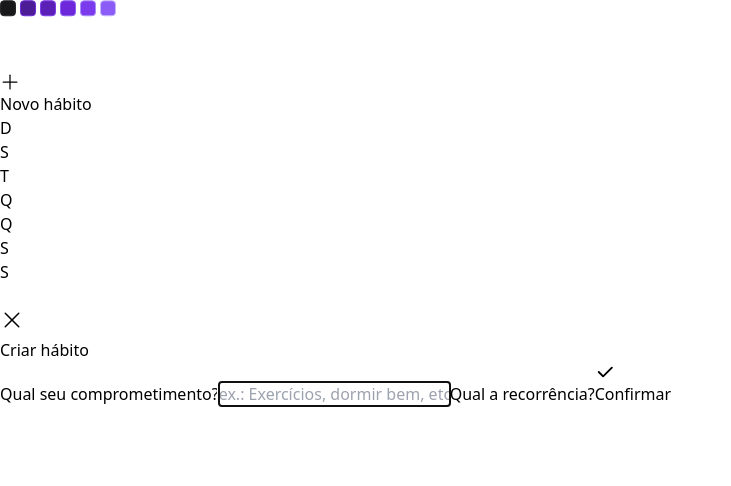
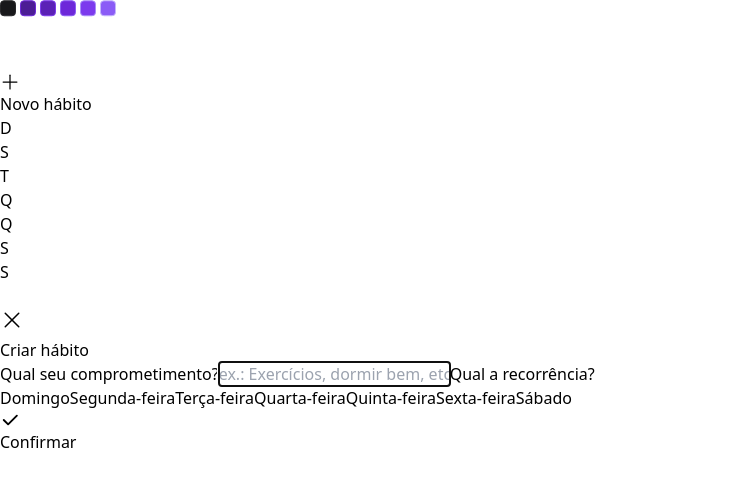
Before and after one commit to marianefelix/habits, a React (Vite) app in the folder web/: page / in a window 1280 px wide. Both pictures are taken after a click on the button "Novo hábito". Shown: the top 486 px of the page, without its empty margins (0-731 px from the left). Built offline with nearby package versions, Linux system fonts and the light colour scheme.

Commit message:
:sparkles: feat: create the checkbox component
- create and add the checkbox component in Habit Day Popover and
  New Habit Form

```diff
--- a/web/package.json
+++ b/web/package.json
@@ -9,6 +9,7 @@
     "preview": "vite preview"
   },
   "dependencies": {
+    "@radix-ui/react-checkbox": "^1.0.1",
     "@radix-ui/react-dialog": "^1.0.2",
     "@radix-ui/react-popover": "^1.0.3",
     "clsx": "^1.2.1",
--- /dev/null
+++ b/web/src/components/Checkbox.tsx
@@ -0,0 +1,25 @@
+import * as CheckboxRadix from '@radix-ui/react-checkbox';
+import { Check } from 'phosphor-react';
+import React from 'react';
+
+interface CheckboxProps {
+    children: React.ReactNode;
+}
+
+export const Checkbox = ({ children }: CheckboxProps) => {
+    return (
+        <CheckboxRadix.Root
+            className="flex items-center gap-3 group"
+        >
+            <div className="h-8 w-8 rounded-lg
+                flex items-center justify-center
+                bg-zinc-900 border-2 border-zinc-800 group-data-[state=checked]:bg-green-500 group-data-[state=checked]:border-green-500"
+            >
+                <CheckboxRadix.Indicator>
+                    <Check size={20} className="text-white" />
+                </CheckboxRadix.Indicator>
+            </div>
+            {children}
+        </CheckboxRadix.Root>
+    );
+};
--- a/web/src/components/HabitDay.tsx
+++ b/web/src/components/HabitDay.tsx
@@ -1,5 +1,6 @@
 import * as Popover from '@radix-ui/react-popover';
 import clsx from 'clsx';
+import { Checkbox } from './Checkbox';
 import { ProgressBar } from './ProgressBar';
 
 interface HabitDayProps {
@@ -32,7 +33,20 @@
                         width={16}
                         className="fill-zinc-900"
                     />
+
                     <ProgressBar progress={completedPercentage} />
+
+                    <div className="mt-6 flex flex-col gap-3">
+                        <Checkbox>
+                            <span
+                                className="font-semibold text-xl text-white
+                                leading-tight group-data-[state=checked]:line-through
+                                group-data-[state=checked]:text-zinc-400"
+                            >
+                                Beber 2L de água
+                            </span>
+                        </Checkbox>
+                    </div>
                 </Popover.Content>
             </Popover.Portal>
         </Popover.Root>
--- a/web/src/components/NewHabitForm.tsx
+++ b/web/src/components/NewHabitForm.tsx
@@ -1,4 +1,15 @@
 import { Check } from "phosphor-react";
+import { Checkbox } from "./Checkbox";
+
+const availableWeekDays = [
+    'Domingo',
+    'Segunda-feira',
+    'Terça-feira',
+    'Quarta-feira',
+    'Quinta-feira',
+    'Sexta-feira',
+    'Sábado'
+];
 
 export const NewHabitForm = () => {
     return (
@@ -23,6 +34,16 @@
                 Qual a recorrência?
             </label>
 
+            <div className="mt-3 flex flex-col gap-2">
+                {availableWeekDays.map((weekDay) => (
+                    <Checkbox key={weekDay}>
+                        <span className="text-white leading-tight">
+                            {weekDay}
+                        </span>
+                    </Checkbox>
+                ))}
+            </div>
+
             <button
                 type="submit"
                 className="
```
Also changed, not shown: 1 other file (tests, documents, lock files or other folders).
